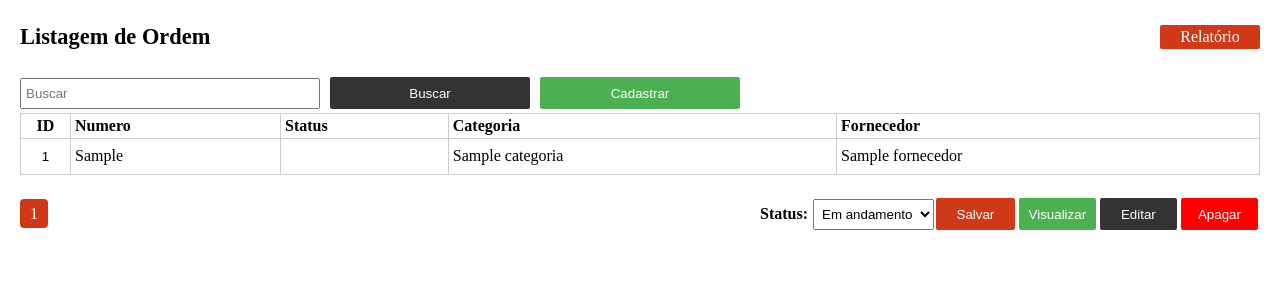
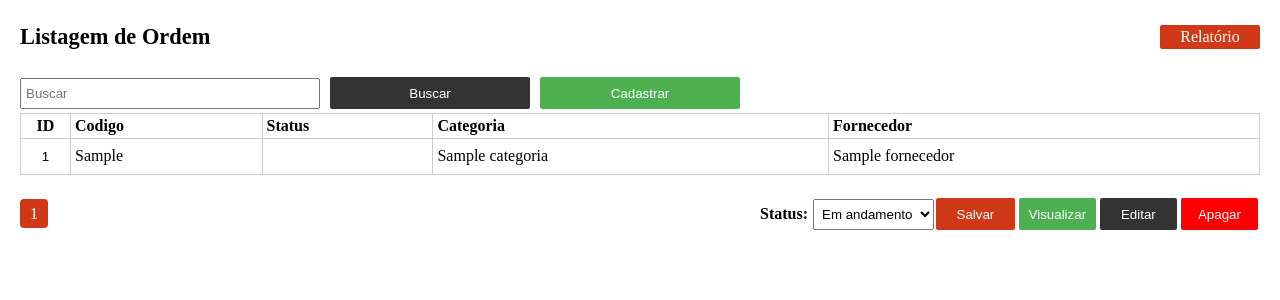
Before and after one commit to Felipe2030/gj-app, a PHP site: page /home.php in a window 1280 px wide. Shown: the part 83-383 px from the top of the page. Run offline with PHP 8.4, Linux system fonts and the light colour scheme; the visitor is signed in with stand-in values (Sample User, id 1); tables that the repository leaves empty hold one stand-in row (values such as "Sample post"); data that the repository does not hold is empty.

Commit message:
atualizacao

```diff
--- a/actions/ordens/updateAllActions.php
+++ b/actions/ordens/updateAllActions.php
@@ -19,7 +19,7 @@ $data_formatada = date('Y-m-d H:i:s', $timestamp);
 
 try {
     foreach($ids as $key => $id):
-        $sql = "INSERT INTO statusxordens (id_ordens, status, data) VALUES ('$id', '$status', $data_formatada)";
+        $sql = "INSERT INTO statusxordens (id_ordens, status, data) VALUES ('$id', '$status', '$data_formatada')";
         $resultado = mysqli_query($conn, $sql);
     endforeach;
 
--- a/pages/listagem-pedidos.php
+++ b/pages/listagem-pedidos.php
@@ -15,7 +15,7 @@
         <thead>
             <tr>
                 <th style="text-align: center;">ID</th>
-                <th>Numero</th>
+                <th>Codigo</th>
                 <th>Status</th>
                 <th>Categoria</th>
                 <th>Fornecedor</th>
@@ -103,8 +103,18 @@
 			<span class="close" onclick="closeModal()">&times;</span>
 			<h2>Cadastrar Ordem</h2>
 			<form id="ordemForm" method="POST">
-				<label for="nome">Numero:</label>
-				<input type="text" id="numero" name="numero"><br>
+                <br>
+                <div style="display: flex; align-items: center; justify-content: space-between;">
+                    <label for="numero">Codigo:</label>
+                    <div>
+                        <button style="width: 32px;" type="button" id="criarCodigo">+</button>
+                        <button style="width: 32px; background: red;" type="button" id="deletarCodigo">-</button>
+                    </div>
+                </div>
+                <div id="listCodigo">
+                    <input type="text" name="numero[]" placeholder="Digite o codigo do produto">
+                </div>
+
 
 				<label for="status">Status:</label>
                 <select name="status" id="status">
@@ -161,7 +171,7 @@
 			<h2>Editar Ordem</h2>
 			<form id="ordemFormEditar" method="POST">
                 <input type="hidden" name="id" id="idOrdem">
-				<label for="nome">Numero:</label>
+				<label for="nome">Codigo:</label>
 				<input type="text" id="numero_ed" name="numero"><br>
 
 				<label for="status">Status:</label>
@@ -242,6 +252,25 @@
 </div>
 
 <script>
+
+    const criarCodigo   = document.querySelector("#criarCodigo");
+    const deletarCodigo = document.querySelector("#deletarCodigo");
+    const listCodigo    = document.querySelector("#listCodigo");
+
+    criarCodigo.onclick = () => {
+        const input = document.createElement("input");
+        input.type = "text";
+        input.name = "numero[]";
+        input.placeholder = "Digite o codigo do produto";
+        listCodigo.appendChild(input);
+    }
+
+    deletarCodigo.onclick = () => {
+        const inputs = listCodigo.querySelectorAll("input");
+        const ultimoIndice = inputs.length - 1;
+        const ultimoItem = inputs[ultimoIndice];
+        ultimoItem.remove();
+    }
 
     let all = document.querySelector("#all");
     if(all.checked) document.querySelector("#all_status").style.display = "none";
```
Also changed, not shown: actions/ordens/createActions.php (+10 -2 lines), 1 other file.
